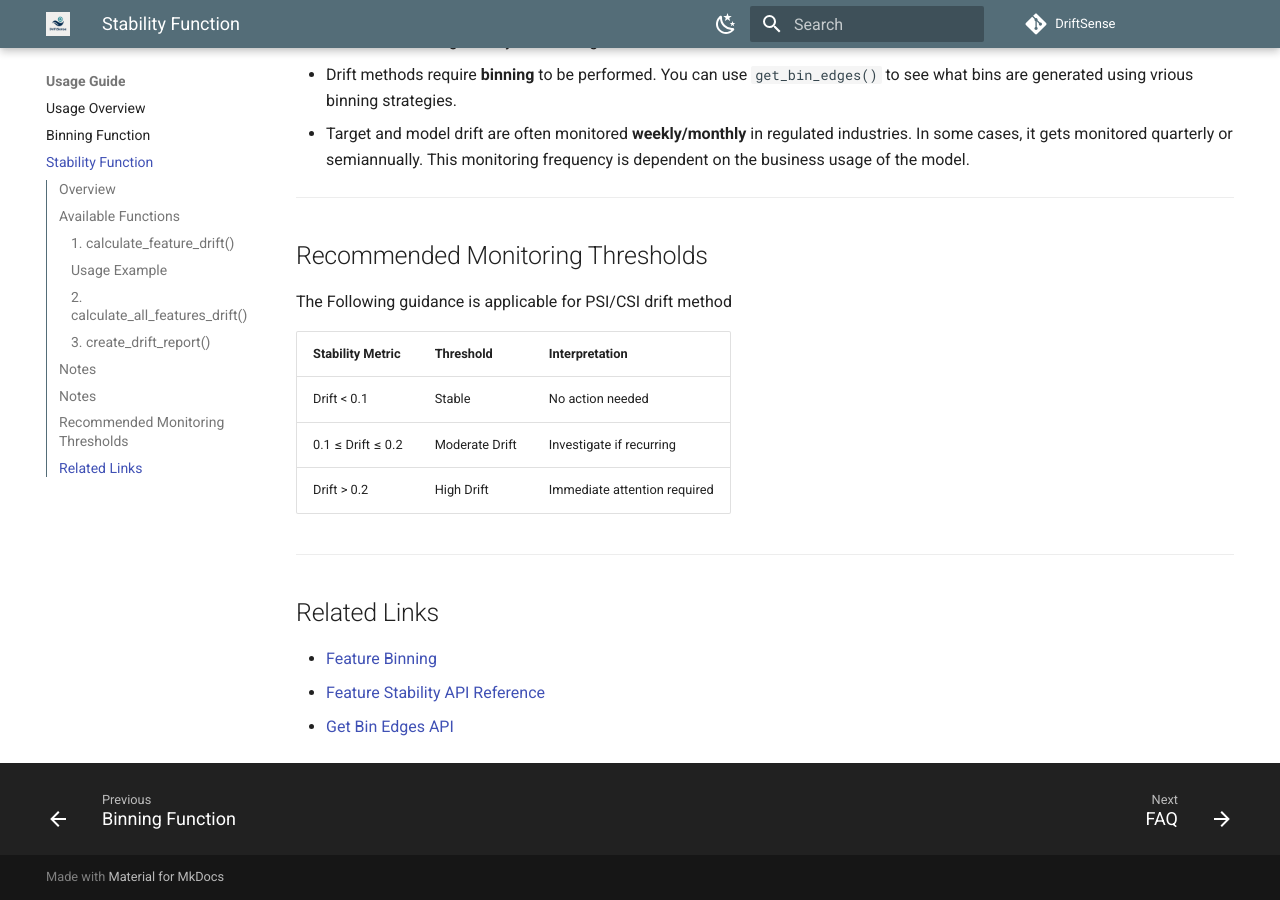
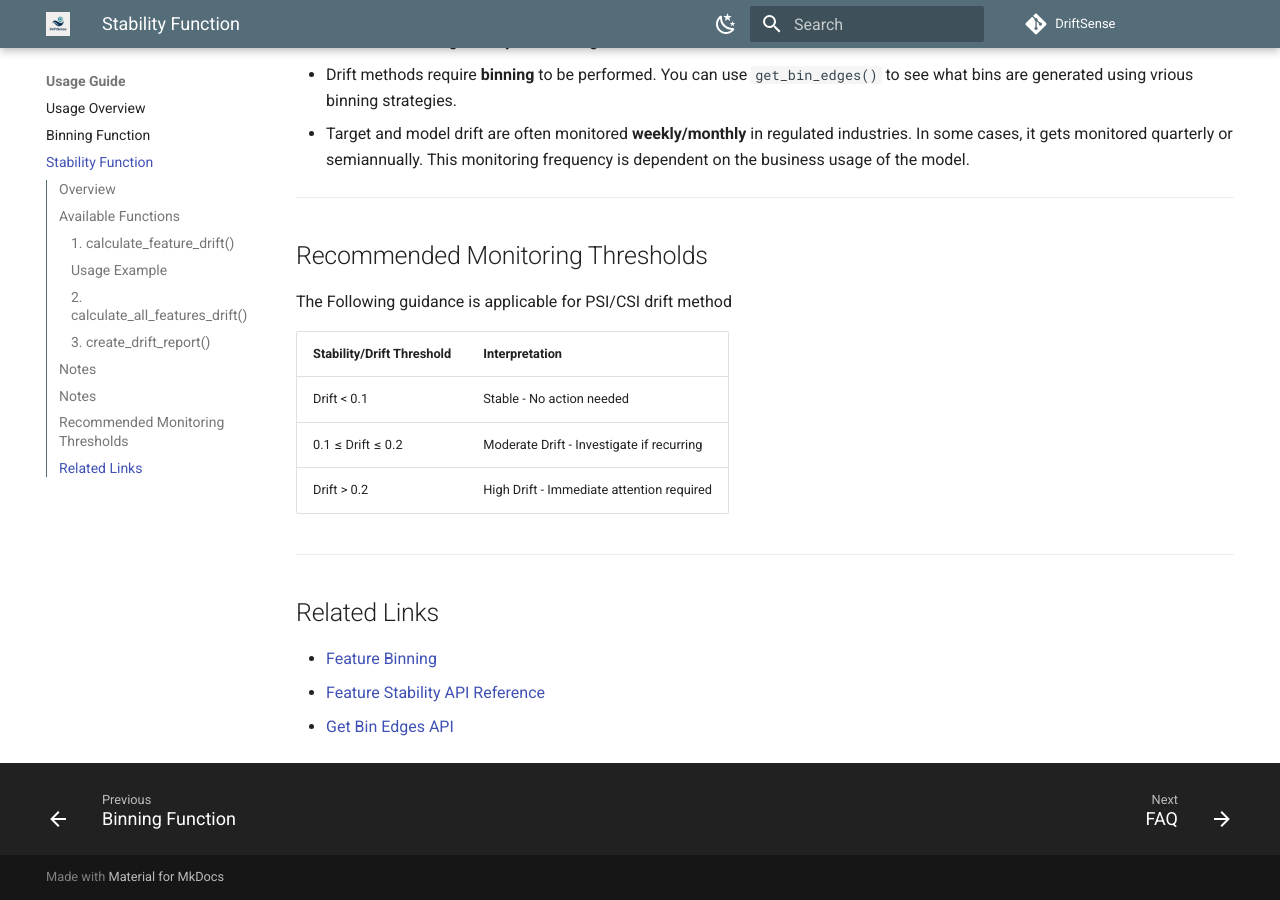
Before and after one commit to DataStabilityMetrics/DriftSense, an MkDocs documentation site: the page built from docs/usage/stability_function.md, in a window 1280 px wide and 900 px high, scrolled down 3504 px. Built offline with MkDocs 1.6.1 and Material for MkDocs 9.7.7, drawn with Linux system fonts in a browser that asks for light colours; comment, search, counter and statistics services are not loaded.

Commit message:
Pushed version 0.0.5 - documentation update in stability_function.md

```diff
--- a/docs/usage/stability_function.md
+++ b/docs/usage/stability_function.md
@@ -182,11 +182,11 @@ create_drift_report(summary_df = summary_df,
 ## Recommended Monitoring Thresholds
 The Following guidance is applicable for PSI/CSI drift method
 
-|Stability Metric   |Threshold         |Interpretation                 |
-|-------------------|-----------------|--------------------------------|
-|Drift < 0.1        |Stable            |No action needed               |
-|0.1 ≤ Drift ≤ 0.2  |Moderate Drift    |Investigate if recurring       |
-|Drift > 0.2        |High Drift        |Immediate attention required   |
+|Stability/Drift Threshold    |Interpretation                           |
+|-----------------------------|-----------------------------------------|
+|Drift < 0.1                  |Stable - No action needed                |
+|0.1 ≤ Drift ≤ 0.2            |Moderate Drift - Investigate if recurring|
+|Drift > 0.2                  |High Drift - Immediate attention required|
 
 ---
 
```
